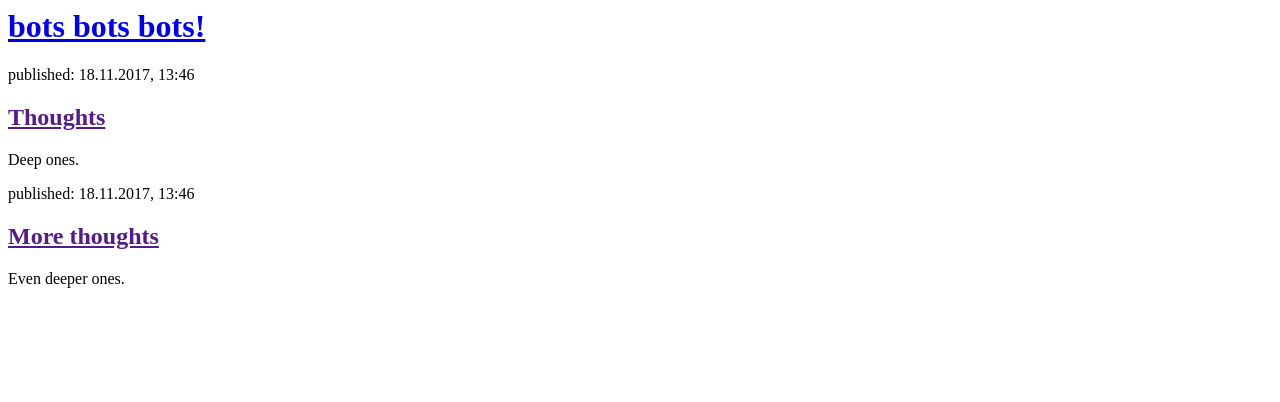
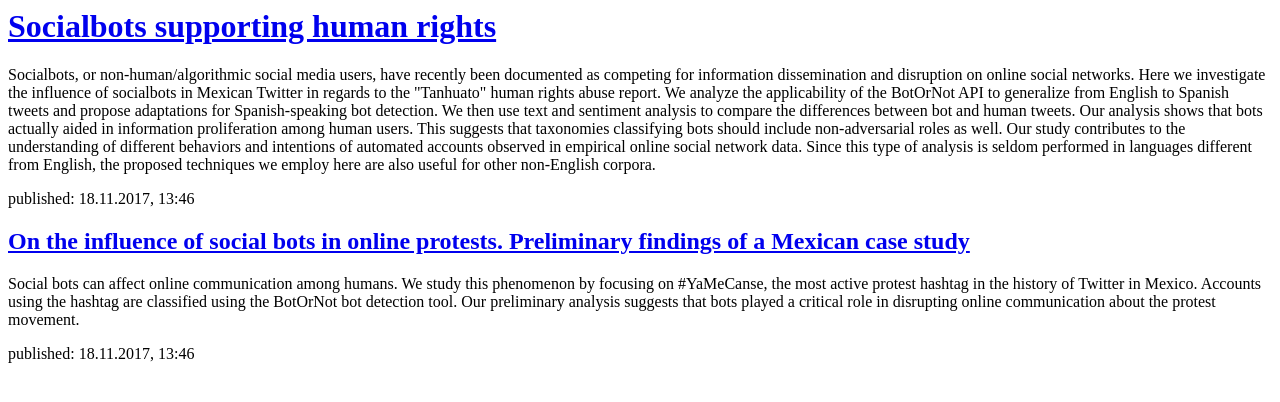
Before and after one commit to psuarezserrato/my-first-blog, a Django app: page / in a window 1280 px wide. Shown: the top 402 px of the page. Run offline with Django 3.2, Linux system fonts and the light colour scheme.

Commit message:
Update site

```diff
--- a/blog/templates/blog/post_list.html
+++ b/blog/templates/blog/post_list.html
@@ -1,22 +1,22 @@
 <html>
     <head>
-        <title>Bots are everywhere</title>
+        <title>My articles on Twitter Bots</title>
     </head>
     <body>
         <div>
-            <h1><a href="/">bots bots bots!</a></h1>
+            <h1><a href="https://arxiv.org/abs/1710.11346">Socialbots supporting human rights</a></h1>
+        </div>
+<p>Socialbots, or non-human/algorithmic social media users, have recently been documented as competing for information dissemination and disruption on online social networks. Here we investigate the influence of socialbots in Mexican Twitter in regards to the "Tanhuato" human rights abuse report. We analyze the applicability of the BotOrNot API to generalize from English to Spanish tweets and propose adaptations for Spanish-speaking bot detection. We then use text and sentiment analysis to compare the differences between bot and human tweets. Our analysis shows that bots actually aided in information proliferation among human users. This suggests that taxonomies classifying bots should include non-adversarial roles as well. Our study contributes to the understanding of different behaviors and intentions of automated accounts observed in empirical online social network data. Since this type of analysis is seldom performed in languages different from English, the proposed techniques we employ here are also useful for other non-English corpora.</p>
+        <div>
+            <p>published: 18.11.2017, 13:46</p>
+            <h2><a href="https://arxiv.org/abs/1609.08239">On the influence of social bots in online protests. Preliminary findings of a Mexican case study</a></h2>
+            <p> Social bots can affect online communication among humans. We study this phenomenon by focusing on #YaMeCanse, the most active protest hashtag in the history of Twitter in Mexico. Accounts using the hashtag are classified using the BotOrNot bot detection tool. Our preliminary analysis suggests that bots played a critical role in disrupting online communication about the protest movement.
         </div>
 
         <div>
             <p>published: 18.11.2017, 13:46</p>
-            <h2><a href="">Thoughts</a></h2>
-            <p> Deep ones.
-        </div>
-
-        <div>
-            <p>published: 18.11.2017, 13:46</p>
-            <h2><a href="">More thoughts</a></h2>
+            <!--v<h2><a href="">More thoughts</a></h2>
             <p> Even deeper ones.
-        </div>
+        </div> -->
     </body>
 </html>
```
